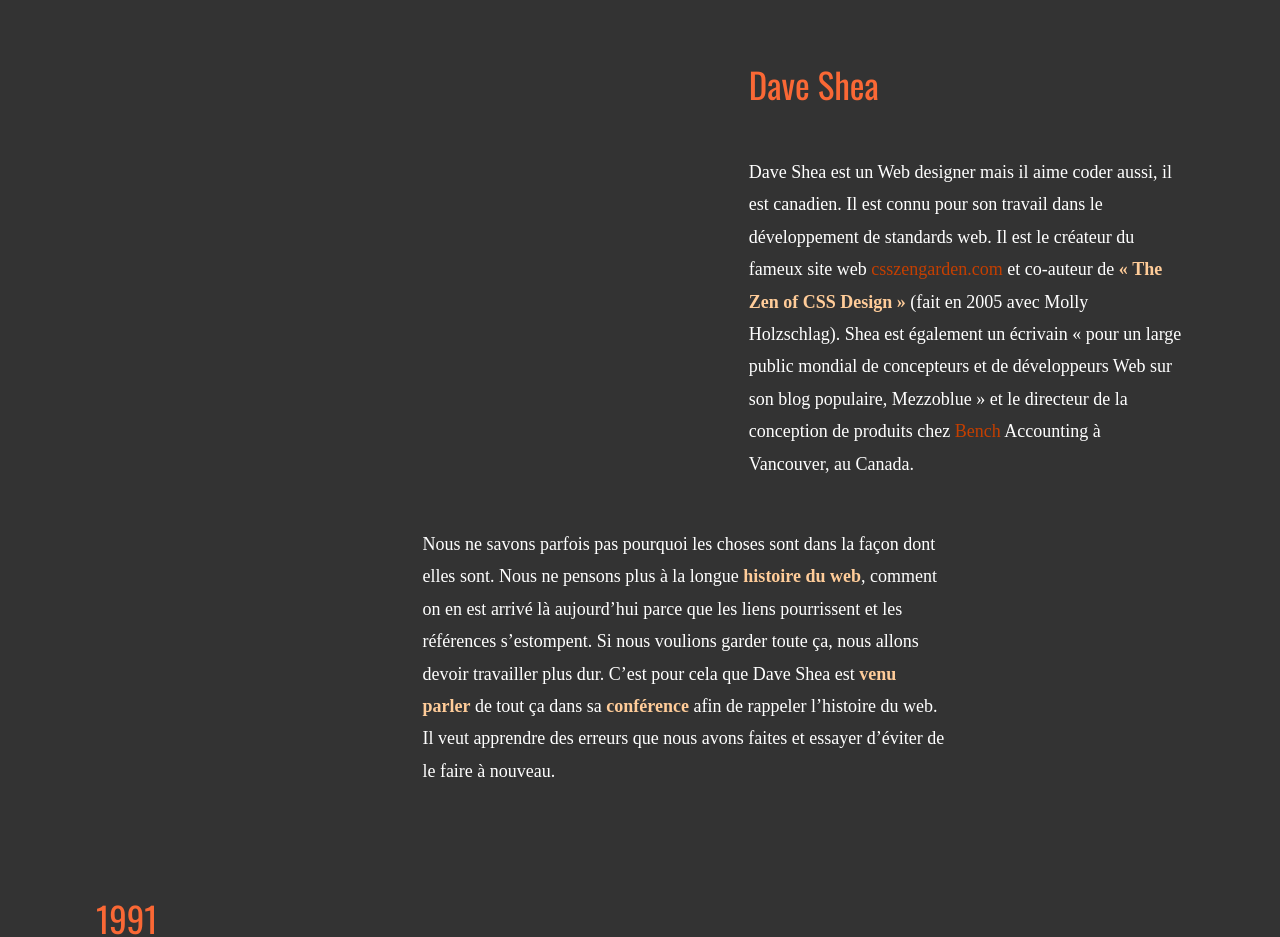
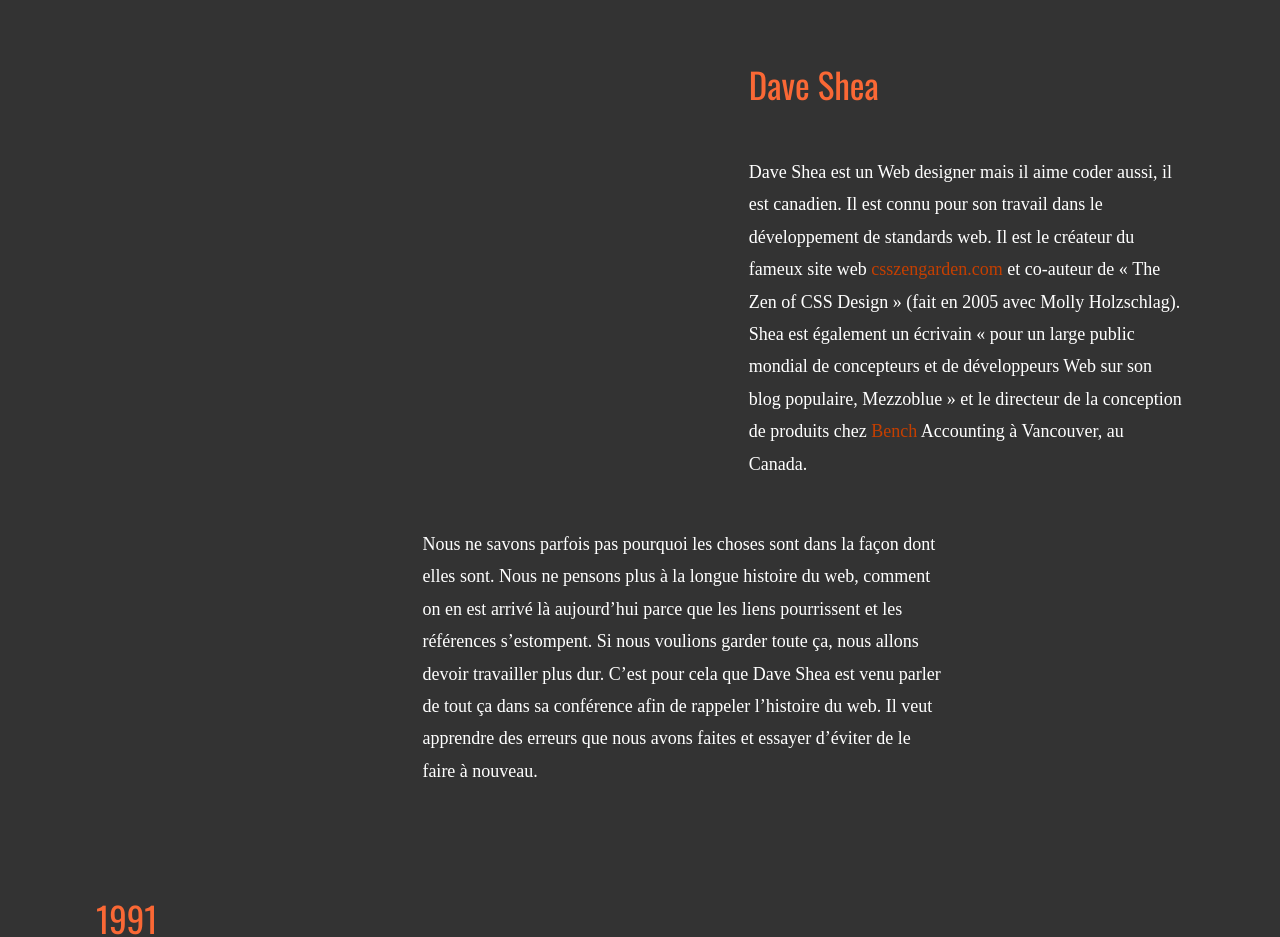
Before and after one commit to Cindy-Buchet/iolce, a plain HTML site: page index.html in a window 1280 px wide. Shown: the part 816-1753 px from the top of the page. Drawn offline with nearby package versions, Linux system fonts and the light colour scheme; a web font is replaced by a local one.

Commit message:
Update main.css

```diff
--- a/main.css
+++ b/main.css
@@ -604,9 +604,6 @@
       width: 40%;
       max-width: 523px; } }
 
-  .bold {
-    color: #ffcc99;
-    font-weight: bold; }
 
   .clear {
     clear: both; }
```
